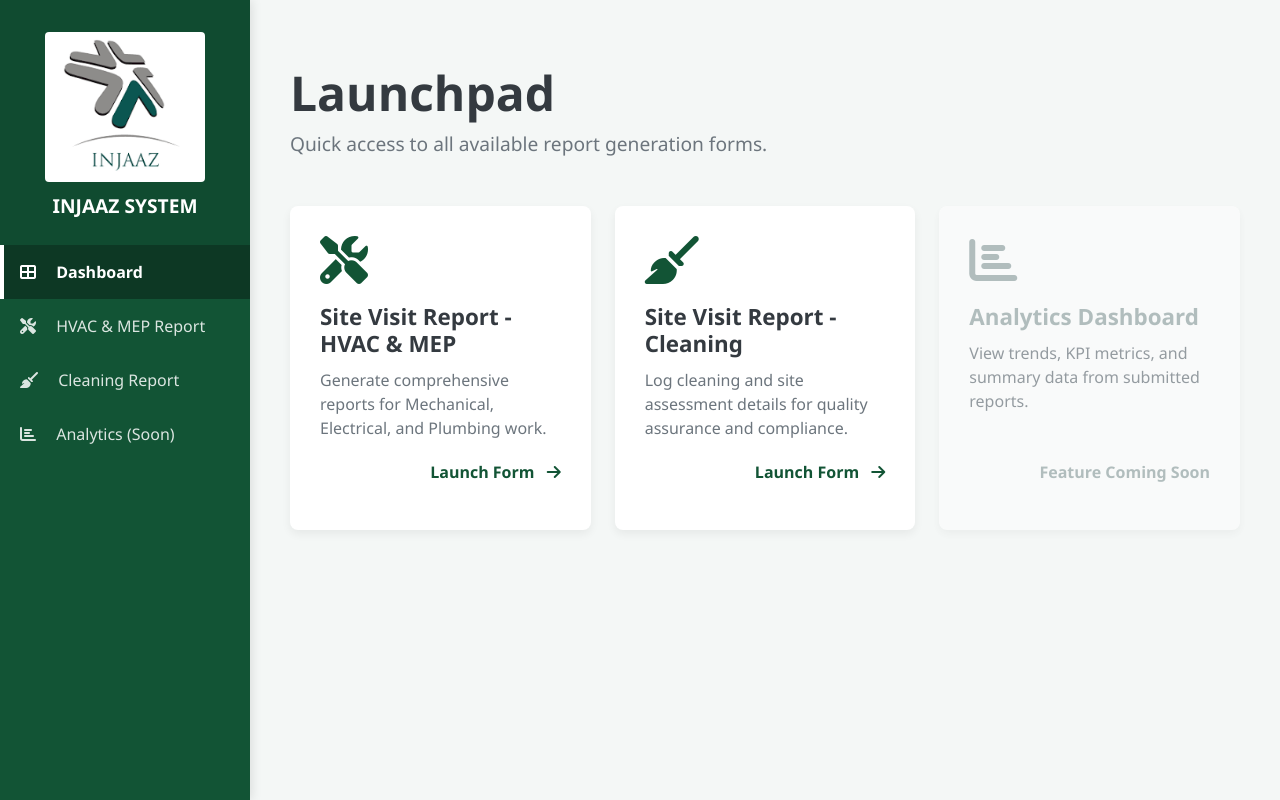
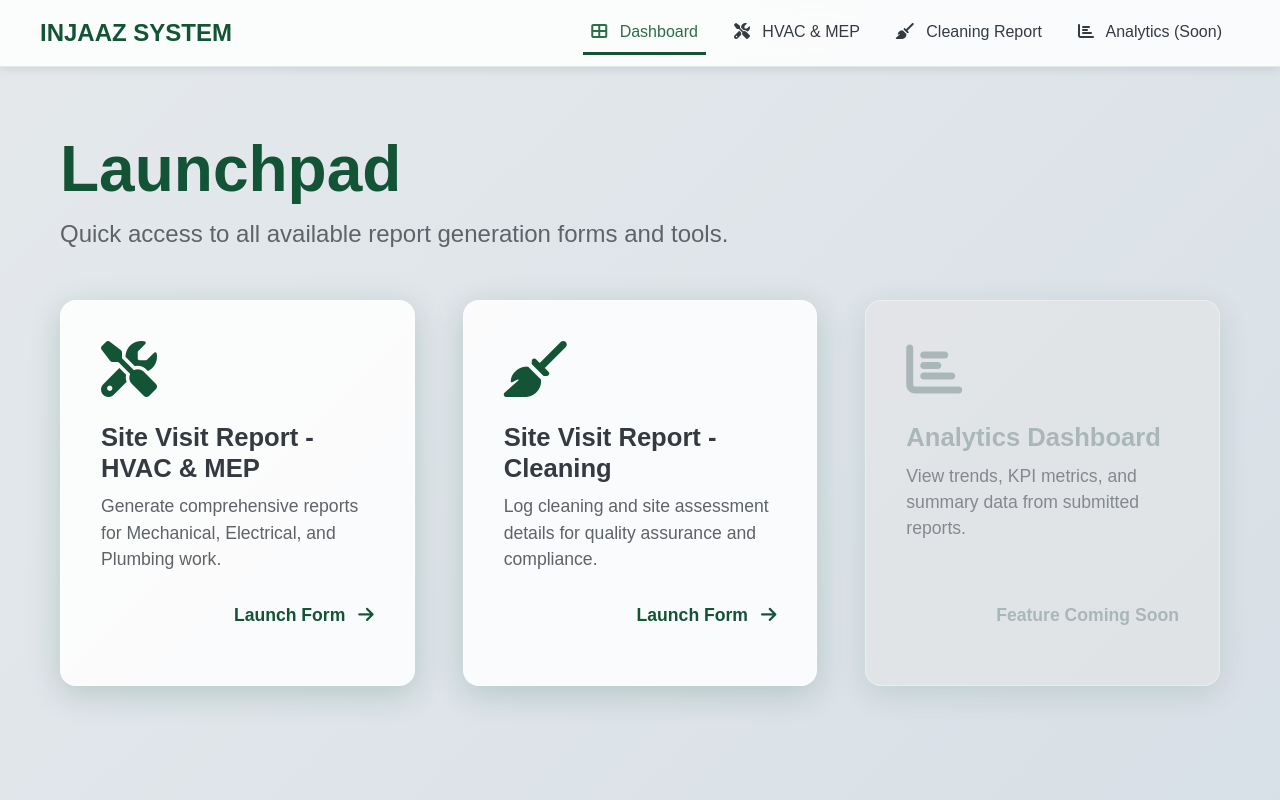
Before and after one commit to arshithinjaaz/injaaz-form-system, a Flask app: page / in a window 1280 px wide. Run offline with Flask 3, Linux system fonts and the light colour scheme.

Commit message:
Green based UI

```diff
--- a/templates/dashboard.html
+++ b/templates/dashboard.html
@@ -3,205 +3,161 @@
 <head>
     <meta charset="UTF-8">
     <meta name="viewport" content="width=device-width, initial-scale=1.0">
-    <title>INJAAZ Dashboard - Brand Theme</title>
+    <title>INJAAZ Dashboard - Green Glassmorphism</title>
     <link href="https://cdn.jsdelivr.net/npm/bootstrap@5.3.3/dist/css/bootstrap.min.css" rel="stylesheet">
     <link href="https://cdnjs.cloudflare.com/ajax/libs/font-awesome/6.5.1/css/all.min.css" rel="stylesheet">
 
     <style>
-        /* Define INJAAZ Brand Theme Colors */
+        /* Define Green Glassmorphism / Full-Width Colors */
         :root {
-            --injaaz-brand-green: #125435; /* Primary Green from your form */
-            --injaaz-light-grey: #f4f7f6; /* Background grey from your form */
-            --injaaz-dark-text: #343a40; /* Darker text for readability */
-            --injaaz-medium-text: #6c757d; /* Muted text */
-            --injaaz-border-light: #e9ecef; /* Light border color */
-            --injaaz-shadow: 0 4px 10px rgba(0, 0, 0, 0.06); /* Subtle shadow */
+            --brand-green-dark: #125435; /* Deep Green (Primary Brand Color) */
+            --brand-green-light: #2c6e49; /* Slightly Lighter for accents/hover */
+            --glass-bg: #e0e5ec; /* Light background for the overall scene */
+            --glass-card-bg: rgba(255, 255, 255, 0.85); /* Semi-transparent white */
+            --glass-shadow: 0 4px 30px rgba(18, 84, 53, 0.15); /* Green-tinted shadow */
+            --glass-text-dark: #343a40; /* Dark text */
         }
 
         body {
-            background-color: var(--injaaz-light-grey);
+            /* Subtle green/grey gradient background */
+            background: linear-gradient(135deg, #e5e9ec, #d8e0e7);
             min-height: 100vh;
-            font-family: 'Segoe UI', Arial, sans-serif; /* Clean, professional font */
-            color: var(--injaaz-dark-text);
+            font-family: 'Poppins', sans-serif;
+            color: var(--glass-text-dark);
         }
 
-        /* Sidebar Styling (Matching the brand green) */
-        #sidebar {
-            width: 250px;
-            min-height: 100vh;
-            background-color: var(--injaaz-brand-green);
-            color: white;
-            position: fixed;
+        /* Full-Width Navigation Bar */
+        #navbar-top {
+            background: var(--glass-card-bg); /* Semi-transparent */
+            backdrop-filter: blur(10px);
+            -webkit-backdrop-filter: blur(10px);
+            box-shadow: 0 2px 10px rgba(0, 0, 0, 0.1);
+            position: sticky;
             top: 0;
-            left: 0;
-            transition: all 0.3s;
-            z-index: 1000;
-            box-shadow: 2px 0 10px rgba(0,0,0,0.1);
+            z-index: 1020;
+            padding: 10px 40px;
+            border-bottom: 1px solid rgba(18, 84, 53, 0.1); /* Subtle green border */
         }
-        #sidebar .sidebar-heading {
-            padding: 2rem 1rem 1.5rem;
-            font-size: 1.2rem;
+        #navbar-top .navbar-brand {
             font-weight: 700;
-            text-align: center;
-            background-color: rgba(0, 0, 0, 0.1);
-            display: flex;
-            flex-direction: column;
-            align-items: center;
-            justify-content: center;
+            font-size: 1.5rem;
+            color: var(--brand-green-dark);
         }
-
-        /* Sidebar Links */
-        #sidebar .list-group-item {
-            background-color: var(--injaaz-brand-green);
-            color: rgba(255, 255, 255, 0.85); /* Slightly muted white */
-            border: none;
-            padding: 15px 20px;
-            transition: background-color 0.2s, color 0.2s;
+        #navbar-top .nav-link {
+            color: var(--glass-text-dark) !important;
             font-weight: 500;
+            margin: 0 10px;
+            border-bottom: 3px solid transparent;
+            transition: border-color 0.3s, color 0.3s;
         }
-        #sidebar .list-group-item:hover {
-            background-color: #0d3824; /* Slightly darker green on hover */
-            color: white;
-        }
-        #sidebar .list-group-item.active {
-            background-color: #0d3824; /* Darker green for active state */
-            color: white;
-            font-weight: 700;
-            border-radius: 0;
-            position: relative;
-        }
-        #sidebar .list-group-item.active::before {
-            content: '';
-            position: absolute;
-            left: 0;
-            top: 0;
-            bottom: 0;
-            width: 4px;
-            background-color: white; /* White bar for active indicator */
+        #navbar-top .nav-link:hover, #navbar-top .nav-link.active {
+            color: var(--brand-green-light) !important; /* Green on hover/active */
+            border-color: var(--brand-green-dark);
         }
 
         /* Main Content Styling */
         #page-content-wrapper {
-            margin-left: 250px;
-            padding: 40px;
+            margin-left: 0;
+            padding: 40px 60px;
             flex-grow: 1;
         }
         #content-wrapper {
-            max-width: 1200px;
+            max-width: 1400px;
             margin: 0 auto;
         }
 
-        /* --- CARD STYLING (Clean and Professional) --- */
+        /* --- GREEN GLASSMORHISM CARD STYLING --- */
         .report-card {
-            background: white;
-            border-radius: 8px;
-            padding: 30px;
-            box-shadow: var(--injaaz-shadow);
-            border: var(--injaaz-border-light);
-            transition: all 0.3s;
+            background: var(--glass-card-bg);
+            border-radius: 16px;
+            padding: 40px;
+            /* Green-tinted Glassmorphism shadow */
+            box-shadow: 0 8px 32px 0 rgba(18, 84, 53, 0.2);
+            border: 1px solid rgba(255, 255, 255, 0.5); /* Whiter border for transparency effect */
+            transition: all 0.3s ease-in-out;
             text-decoration: none;
-            color: var(--injaaz-dark-text);
+            color: var(--glass-text-dark);
             height: 100%;
             display: flex;
             flex-direction: column;
             justify-content: space-between;
         }
         .report-card:hover {
-            transform: translateY(-3px);
-            box-shadow: 0 6px 15px rgba(0, 0, 0, 0.1);
+            transform: translateY(-5px);
+            box-shadow: 0 10px 40px 0 rgba(18, 84, 53, 0.4);
         }
         .card-icon {
-            font-size: 3rem;
-            margin-bottom: 20px;
-            color: var(--injaaz-brand-green); /* Use brand green for icons */
+            font-size: 3.5rem;
+            margin-bottom: 25px;
+            color: var(--brand-green-dark); /* Brand Green for icons */
         }
         .card-title {
-            font-weight: 700;
-            font-size: 1.4rem;
+            font-weight: 800;
+            font-size: 1.6rem;
             margin-bottom: 10px;
         }
         .card-text {
-            color: var(--injaaz-medium-text);
-            font-size: 1rem;
+            color: #5f6368;
+            font-size: 1.1rem;
         }
         .card-footer-text {
-            font-size: 1rem;
-            color: var(--injaaz-brand-green);
+            font-size: 1.1rem;
+            color: var(--brand-green-dark); /* Brand Green for action text */
             font-weight: 600;
-            margin-top: 20px;
+            margin-top: 30px;
         }
-        /* --- HEADING STYLE (Clean and readable) --- */
+        /* --- HEADING STYLE --- */
         #content-wrapper h1 {
-            font-weight: 700;
-            font-size: 3rem;
+            font-weight: 800;
+            font-size: 4rem;
             margin-bottom: 0.5rem !important;
-            color: var(--injaaz-dark-text);
+            color: var(--brand-green-dark); /* Brand Green for title */
         }
         #content-wrapper .lead {
-             font-size: 1.2rem;
-             color: var(--injaaz-medium-text);
+             font-size: 1.5rem;
+             color: #5f6368;
         }
 
         /* Responsive adjustments */
         @media (max-width: 768px) {
-            #sidebar {
-                margin-left: -250px; /* Hide sidebar by default on mobile */
+            #page-content-wrapper {
+                padding: 20px;
+                padding-top: 80px;
             }
-            .toggled #sidebar {
-                margin-left: 0; /* Show sidebar when toggled */
-            }
-            #page-content-wrapper {
-                margin-left: 0;
-                padding: 20px;
-                padding-top: 60px; /* Account for mobile navbar */
-            }
-            .navbar {
-                background-color: var(--injaaz-brand-green); /* Mobile navbar also green */
-            }
-            .navbar-brand {
-                color: white;
+            #navbar-top {
+                padding: 10px 20px;
             }
         }
     </style>
 </head>
 <body>
 
-<div class="d-flex" id="wrapper">
+<div class="d-flex flex-column" id="wrapper">
 
-    <div id="sidebar">
-        <div class="sidebar-heading">
-            <img src="{{ url_for('static', filename='INJAAZ.png') }}" alt="INJAAZ Logo" class="sidebar-logo" style="max-height: 150px; width: auto; margin-bottom: 10px; border-radius: 4px;">
-            <span>INJAAZ SYSTEM</span>
+    <nav class="navbar navbar-expand-lg" id="navbar-top">
+        <span class="navbar-brand">INJAAZ SYSTEM</span>
+
+        <button class="navbar-toggler" type="button" data-bs-toggle="collapse" data-bs-target="#navbarNav" aria-controls="navbarNav" aria-expanded="false" aria-label="Toggle navigation">
+            <span class="navbar-toggler-icon"></span>
+        </button>
+
+        <div class="collapse navbar-collapse" id="navbarNav">
+            <div class="navbar-nav ms-auto">
+                <a class="nav-link active" aria-current="page" href="#"><i class="fas fa-th-large me-2"></i> Dashboard</a>
+                <a class="nav-link" href="{{ url_for('site_visit_bp.index') }}"><i class="fas fa-tools me-2"></i> HVAC & MEP</a>
+                <a class="nav-link" href="{{ url_for('site_assessment.index') }}"><i class="fas fa-broom me-2"></i> Cleaning Report</a>
+                <a class="nav-link disabled" tabindex="-1" aria-disabled="true"><i class="fas fa-chart-bar me-2"></i> Analytics (Soon)</a>
+            </div>
         </div>
-        <div class="list-group list-group-flush">
-            <a href="#" class="list-group-item list-group-item-action active">
-                <i class="fas fa-th-large me-3"></i> Dashboard
-            </a>
-            <a href="{{ url_for('site_visit_bp.index') }}" class="list-group-item list-group-item-action">
-                <i class="fas fa-tools me-3"></i> HVAC & MEP Report
-            </a>
-            <a href="{{ url_for('site_assessment.index') }}" class="list-group-item list-group-item-action">
-                <i class="fas fa-broom me-3"></i> Cleaning Report
-            </a>
-            <a href="#" class="list-group-item list-group-item-action disabled" tabindex="-1" aria-disabled="true">
-                <i class="fas fa-chart-bar me-3"></i> Analytics (Soon)
-            </a>
-        </div>
-    </div>
+    </nav>
+
     <div id="page-content-wrapper" class="w-100">
-
-        <nav class="navbar navbar-expand-lg navbar-dark border-bottom fixed-top d-md-none">
-            <button class="btn btn-primary" id="sidebarToggle" style="background-color: white; border: none; color: var(--injaaz-brand-green);">
-                <i class="fas fa-bars"></i>
-            </button>
-            <span class="navbar-brand ms-3">INJAAZ</span>
-        </nav>
 
         <div id="content-wrapper">
             <h1 class="mt-4 mb-0">Launchpad</h1>
-            <p class="lead mb-5">Quick access to all available report generation forms.</p>
+            <p class="lead mb-5">Quick access to all available report generation forms and tools.</p>
 
-            <div class="row g-4">
+            <div class="row g-5">
 
                 <div class="col-sm-6 col-lg-4">
                     <a href="{{ url_for('site_visit_bp.index') }}" class="report-card">
@@ -226,7 +182,7 @@
                 </div>
 
                 <div class="col-sm-6 col-lg-4">
-                    <div class="report-card" style="background-color: #fcfcfc; cursor: not-allowed; opacity: 0.7;">
+                    <div class="report-card" style="background-color: rgba(230, 230, 230, 0.8); cursor: not-allowed; opacity: 0.7;">
                         <div>
                             <i class="fas fa-chart-bar card-icon" style="color: #95a5a6;"></i>
                             <h5 class="card-title" style="color: #95a5a6;">Analytics Dashboard</h5>
@@ -242,9 +198,7 @@
     </div>
 <script src="https://cdn.jsdelivr.net/npm/bootstrap@5.3.3/dist/js/bootstrap.bundle.min.js"></script>
 <script>
-    document.getElementById("sidebarToggle").addEventListener("click", function() {
-        document.getElementById("wrapper").classList.toggle("toggled");
-    });
+    // Navbar collapse script is not needed as it's included in Bootstrap JS.
 </script>
 </body>
 </html>
```
